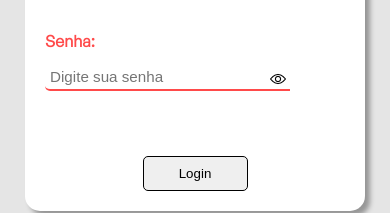
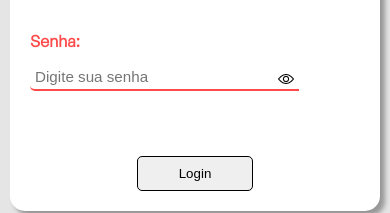
Before and after one commit to brunobispo12/mercado-marques, a React (Create React App) app in the folder frontend/: page /login in a window 390 px wide. Shown: the part 537-750 px from the top of the page. Built offline with nearby package versions, Linux system fonts and the light colour scheme.

Commit message:
alt mobile login conteiner

```diff
--- a/frontend/src/pages/LoginScreen/styles/Login.css
+++ b/frontend/src/pages/LoginScreen/styles/Login.css
@@ -111,12 +111,13 @@ input[type="password"] {
     position: relative;
     top: -21px;
     right: -75%;
+    cursor: pointer;
 }
 
 @media screen and (min-width: 312px) and (max-width: 1024px) {
 
     .login-conteiner {
-        width: 300px;
+        width: 330px;
     }
 
 }
```
